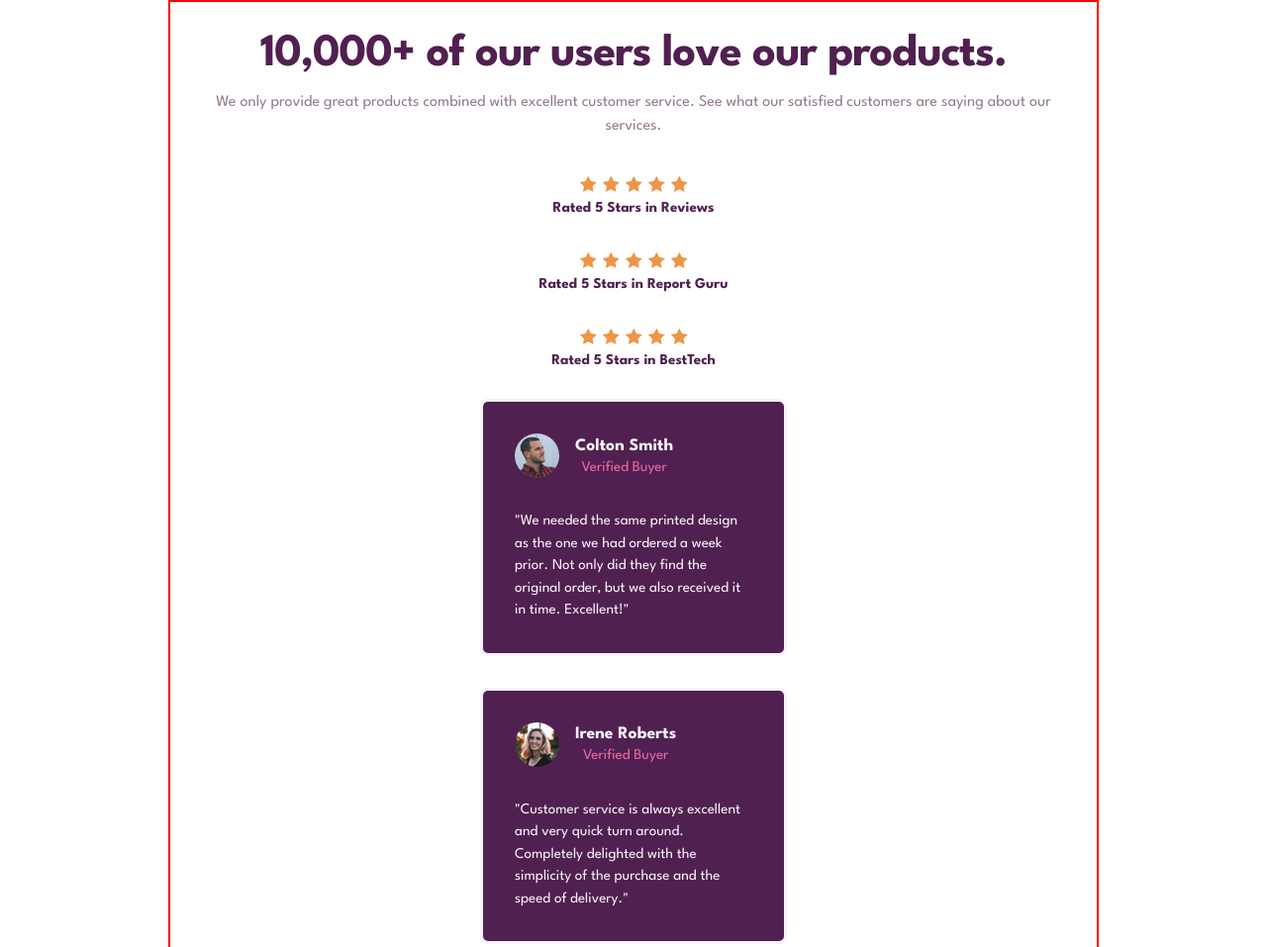
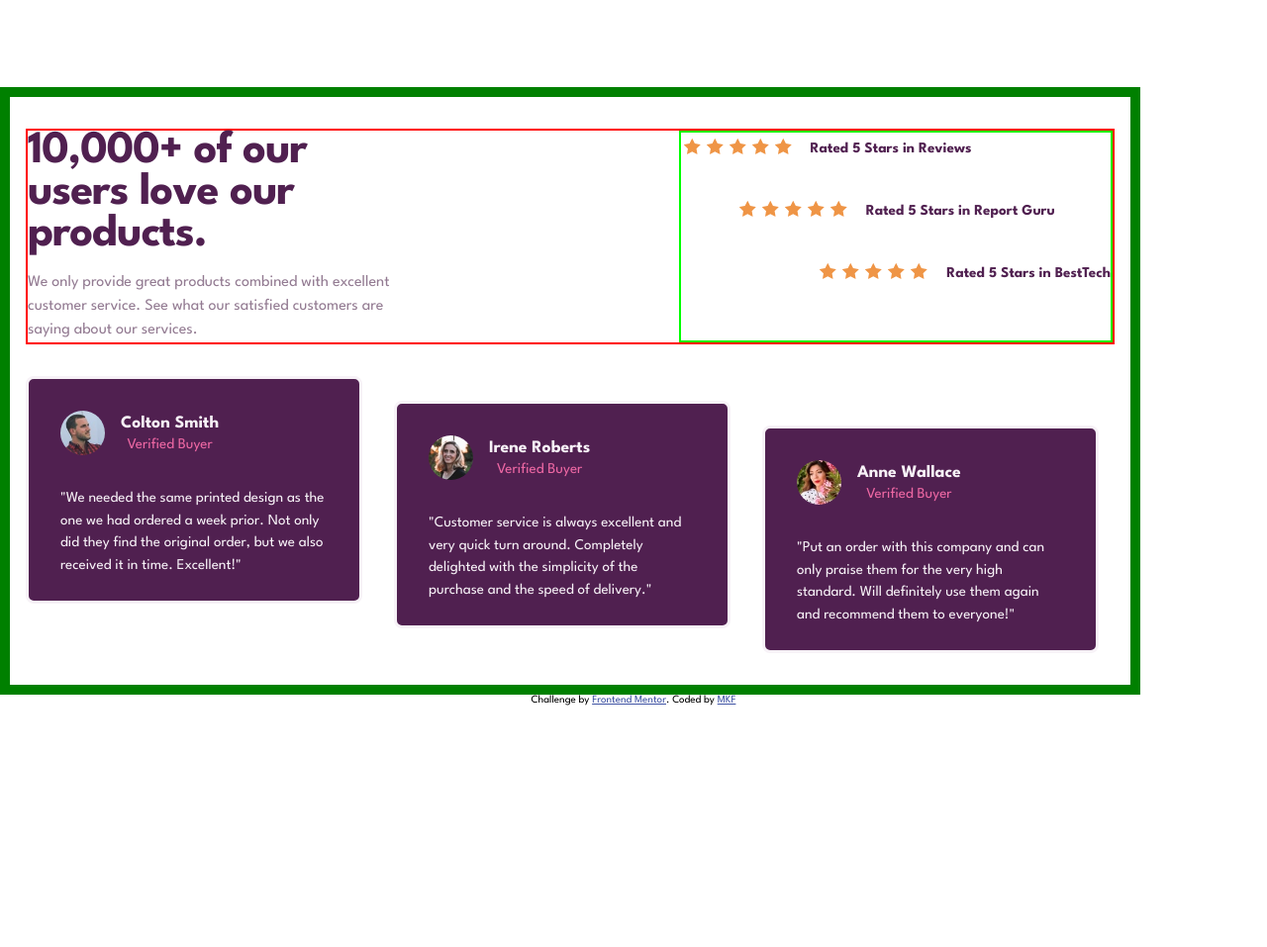
Before and after one commit to javascriptor1/social-proof-section-master, a plain HTML site: page index.html in a window 1280 px wide. Shown: the top 957 px of the page at 99% size. After the commit the page ends 800 px from the top, so only its background shows below. Drawn offline with Linux system fonts and the light colour scheme.

Commit message:
final-solution

```diff
--- a/index.html
+++ b/index.html
@@ -33,6 +33,7 @@
   </head>
   <body>
     <main>
+      <div class="main__header-desktop-div">
         <div class="main__header-div">
           <h1>10,000+ of our users love our products.</h1>
           <p>
@@ -42,7 +43,7 @@
           </p>
         </div>
         <div class="main__star-rating-div">
-        <div>
+          <div class="main__stars-desktop-div">
             <div class="main__stars_div">
               <img src="images/icon-star.svg" alt=" 5 star icon" /><img
                 src="images/icon-star.svg"
@@ -54,8 +55,8 @@
             </div>
             <p class="five-star-rating-paragraph">Rated 5 Stars in Reviews</p>
           </div>
+          <div class="main__stars-desktop-div">
             <div class="main__stars_div">
-          <div>
               <img src="images/icon-star.svg" alt=" 5 star icon" /><img
                 src="images/icon-star.svg"
                 alt=" 5 star icon"
@@ -64,10 +65,12 @@
                 alt=" 5 star icon"
               /><img src="images/icon-star.svg" alt=" 5 star icon" />
             </div>
-          <p class="five-star-rating-paragraph">Rated 5 Stars in Report Guru</p>
+            <p class="five-star-rating-paragraph">
+              Rated 5 Stars in Report Guru
+            </p>
           </div>
+          <div class="main__stars-desktop-div">
             <div class="main__stars_div">
-          <div>
               <img src="images/icon-star.svg" alt=" 5 star icon" /><img
                 src="images/icon-star.svg"
                 alt=" 5 star icon"
@@ -79,8 +82,10 @@
             <p class="five-star-rating-paragraph">Rated 5 Stars in BestTech</p>
           </div>
         </div>
+      </div>
+      <div class="main__reviewers-desktop-div">
         <div class="main__reviewers">
-        <div class="reviewer-div">
+          <div class="reviewer-div div1">
             <div class="reviwer-photo-div">
               <img
                 class="reviewer-img"
@@ -93,14 +98,14 @@
               </div>
             </div>
             <p class="reviewer-paragraph">
-            "We needed the same printed design as the one we had ordered a week
-            prior. Not only did they find the original order, but we also
+              "We needed the same printed design as the one we had ordered a
+              week prior. Not only did they find the original order, but we also
               received it in time. Excellent!"
             </p>
           </div>
         </div>
         <div class="main__reviewers">
-        <div class="reviewer-div">
+          <div class="reviewer-div div2">
             <div class="reviwer-photo-div">
               <img
                 class="reviewer-img"
@@ -120,7 +125,7 @@
           </div>
         </div>
         <div class="main__reviewers">
-        <div class="reviewer-div">
+          <div class="reviewer-div div3">
             <div class="reviwer-photo-div">
               <img
                 class="reviewer-img"
@@ -139,6 +144,7 @@
             </p>
           </div>
         </div>
+      </div>
     </main>
 
     <footer class="attribution">
--- a/style.css
+++ b/style.css
@@ -65,13 +65,11 @@ h1 {
 
 .main__reviewers {
   border-radius: 1rem;
-  /* border: 5px solid yellow; */
 }
 
 .reviewer-div {
   background-color: var(--very-dark-magenta);
   border-radius: 8px;
-  /* margin-bottom: 1rem; */
   display: flex;
   flex-direction: column;
   padding: 2rem;
@@ -107,3 +105,79 @@ h1 {
   text-align: left;
   line-height: 1.5;
 }
+
+
+@media (min-width:900px){
+
+    main {
+        justify-content: start;
+        border: 10px solid green;
+        max-width: 90%;
+    }
+    .main__reviewers-desktop-div {
+        display: flex;
+    }
+    .main__header-desktop-div {
+        display: flex;
+        border: 2px red solid;
+        /* padding: 3rem; */
+    }
+    .main__stars-desktop-div {
+        display: flex;
+        align-items: center;
+        gap: 1rem;
+    }
+    .main__star-rating-div {
+        min-width: 40%;
+      }
+      .main__header-div {
+        text-align: left;
+      }
+      h1 {
+        width: 50%;
+        align-self: self-start;
+    }
+    .main__header-div p {
+        width: 58%;
+        align-self: self-start;
+
+      }
+      .main__reviewers-desktop-div {
+        display: flex;
+        width: 100%;
+        min-height: 280px;
+        gap: 2rem;
+      }
+
+      .reviewer-div {
+        max-width: 340px;
+        max-height: 230px;
+      }
+
+      .main__reviewers {
+        display: flex;
+      }
+      .div2{
+        align-self: center;
+      }
+     .div3{
+        align-self: flex-end;
+     }
+
+     .main__star-rating-div {
+        display: flex;
+        flex-direction: column;
+        gap: 2rem;
+        border: lime 2px solid;
+      }
+      .main__stars-desktop-div:nth-child(1) {
+        justify-content: flex-start;
+      }
+      .main__stars-desktop-div:nth-child(2) {
+        justify-content: center;
+      }
+      .main__stars-desktop-div:nth-child(3) {
+        justify-content: flex-end;
+      }
+
+}
```
Also changed, not shown: 1 other file. Lines whose indentation alone changed are shown as unchanged.
